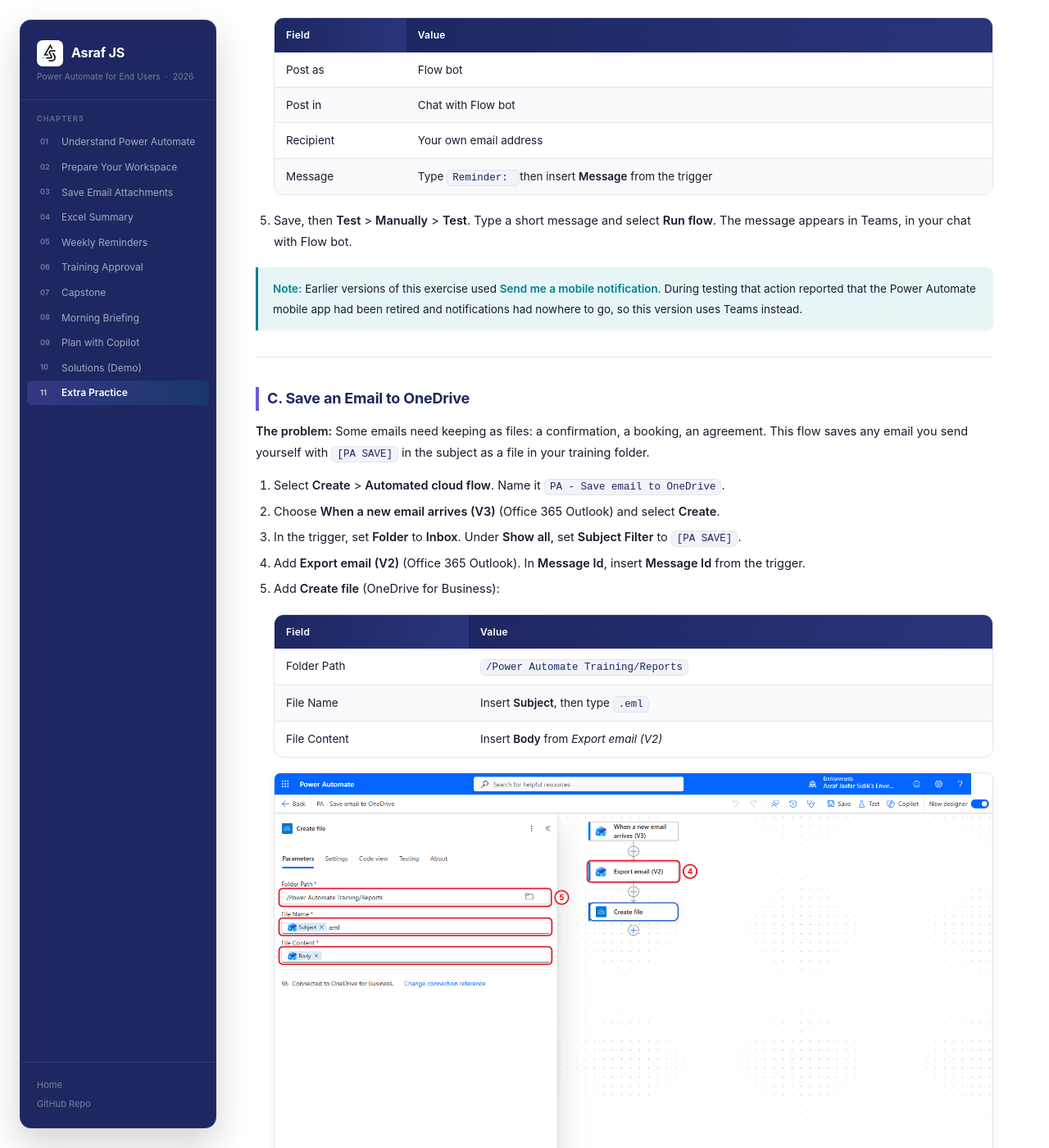
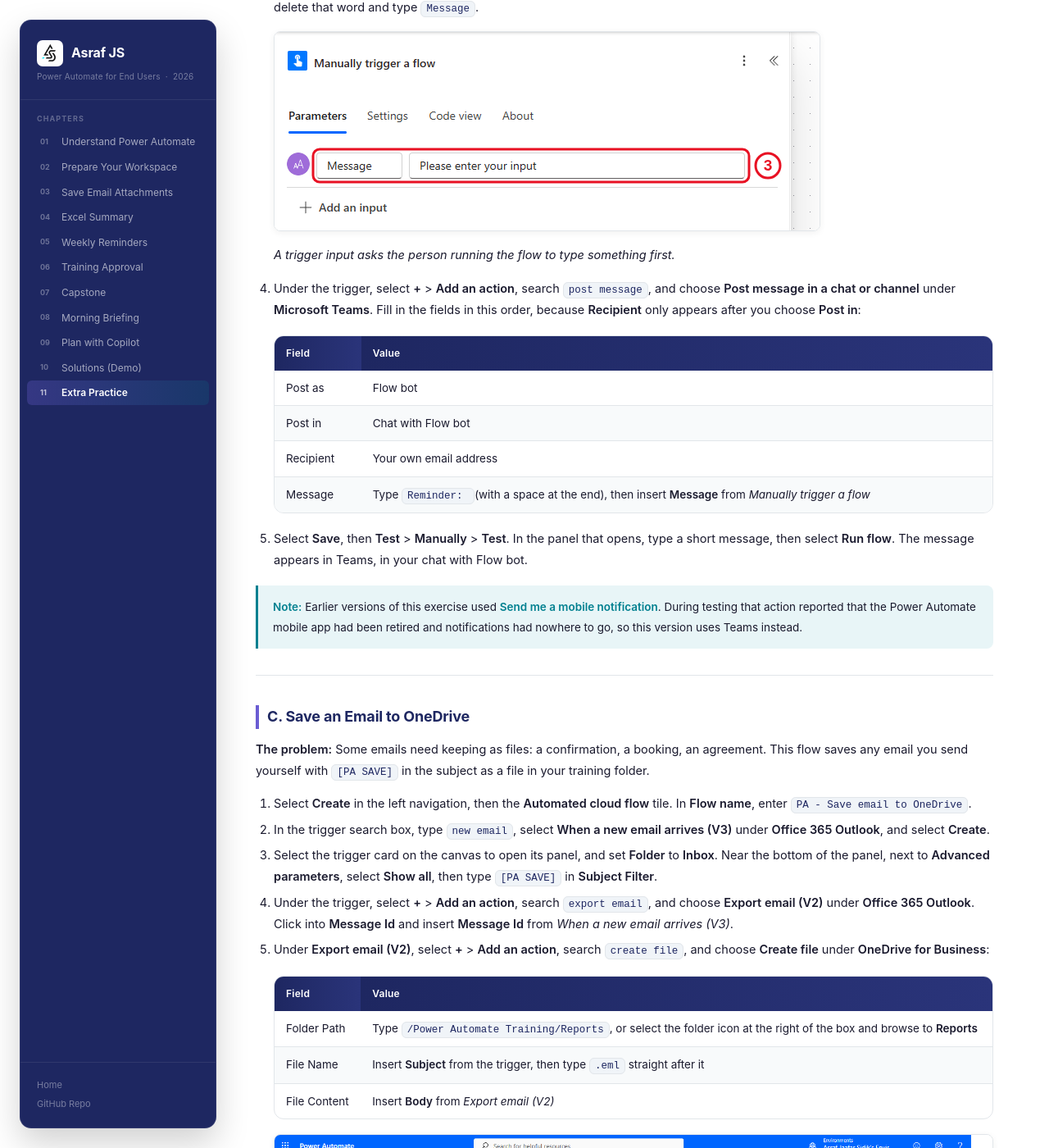
Before and after one commit to Asraf-JS/Microsoft-Power-Automate, a Jekyll site: the page built from 11-extra-practice/README.md, in a window 1280 px wide and 1400 px high, scrolled down 2446 px. Shown: the whole window at 82% size. Built offline with Jekyll 4.4.1, drawn with Linux system fonts in a browser that asks for light colours; our own code applies the rules of GitHub Pages for plain Markdown files; some of the changed text lies outside the part shown.

Commit message:
Spell out steps in Chapters 1, 2, 9, 10 and 11 (in progress)
Co-Authored-By: Claude Opus 5.5 <noreply@anthropic.com>
Claude-Session: https://claude.ai/code/session_0148JuJBH345Ssc55f3b2yvv

```diff
--- a/11-extra-practice/README.md
+++ b/11-extra-practice/README.md
@@ -21,28 +21,35 @@ Four small flows for when you finish early, or for practice back at your desk. E
 
 > **Tip:** Turn each flow off when you've finished testing, unless you want to keep using it. Open it from **My flows** and select **Turn off** in the toolbar, where **Turn on** was.
 
+> **How the steps work:** the designer basics are the same as in Chapter 3.
+>
+> - **Add an action:** on the canvas, select the **+** under the last step, then **Add an action**. Type the action's name in the search box and pick it under the named connector.
+> - **Insert a value:** click into the field, then select the lightning bolt icon beside the box (or type `/` and choose **Insert dynamic content**) and pick the value. If you can't see it, select **See more** under the step's name, or type the value's name in the picker's search box.
+> - **Save** and **Test** are at the top right of the designer.
+
 ---
 
 ## A. Flagged Email to To Do
 
 **The problem:** You flag emails to come back to, then forget about them. This flow adds every flagged email to your personal To Do list.
 
-1. Select **Create** > **Automated cloud flow**. Name it `PA - Flagged email to To Do`.
-2. Choose the trigger **When an email is flagged (V4)** (Office 365 Outlook) and select **Create**.
-3. In the trigger, set **Folder** to **Inbox**.
-4. Add **Add a to-do (V3)** (Microsoft To Do (Business)):
+1. Select **Create** in the left navigation, then the **Automated cloud flow** tile. In **Flow name**, enter `PA - Flagged email to To Do`.
+2. In the trigger search box, type `flagged`, select **When an email is flagged (V4)** under **Office 365 Outlook**, and select **Create**.
+3. Select the trigger card on the canvas to open its panel on the left, and set **Folder** to **Inbox**.
+4. Under the trigger, select **+** > **Add an action**, search `to-do`, and choose **Add a to-do (V3)** under **Microsoft To Do (Business)**. Open the **To-do List** dropdown and pick **Tasks**, then fill in the other two fields:
 
    | Field | Value |
    |-------|-------|
-   | To-do List | Tasks |
-   | Title | Type `Follow up: ` then insert **Subject** |
+   | Title | Type `Follow up: ` (with a space at the end), then insert **Subject** |
    | Body Content | Type `From ` then insert **From** |
 
    ![Add a to-do with the Tasks list, a title built from Follow up and the Subject token, and the From token in the body](./images/11-01-todo.png)
 
    *The flagged email's subject becomes the task title.*
 
-5. Save, then **Test** > **Manually** > **Test**. Flag any email in your Outlook inbox. Within a minute, the task appears in Microsoft To Do.
+   > **Note:** After you pick **Tasks**, the To-do List field may show a long ID instead of the name. That's normal.
+
+5. Select **Save**, then **Test** > **Manually** > **Test**. In Outlook, flag any email in your inbox. Within a minute, the task appears in Microsoft To Do.
 
 ---
 
@@ -50,24 +57,24 @@ Four small flows for when you finish early, or for practice back at your desk. E
 
 **The problem:** You think of something and want a quick reminder where you'll see it. This instant flow asks you for a message and sends it to you as a Teams chat from Flow bot. It only posts in your own chat with Flow bot.
 
-1. Select **Create** > **Instant cloud flow**. Name it `PA - Send me a note`.
-2. Choose **Manually trigger a flow** and select **Create**.
-3. Select the trigger, then **+ Add an input** > **Text**. Rename the input from *Input* to `Message`.
+1. Select **Create** in the left navigation, then the **Instant cloud flow** tile. In **Flow name**, enter `PA - Send me a note`.
+2. Under **Choose how to trigger this flow**, select **Manually trigger a flow**, then select **Create**.
+3. Select the trigger card on the canvas. In its panel, select **+ Add an input**, then **Text**. Select the first box, which reads *Input*, delete that word and type `Message`.
 
    ![Manually trigger a flow with a Text input named Message](./images/11-02-input.png)
 
    *A trigger input asks the person running the flow to type something first.*
 
-4. Add **Post message in a chat or channel** (Microsoft Teams):
+4. Under the trigger, select **+** > **Add an action**, search `post message`, and choose **Post message in a chat or channel** under **Microsoft Teams**. Fill in the fields in this order, because **Recipient** only appears after you choose **Post in**:
 
    | Field | Value |
    |-------|-------|
    | Post as | Flow bot |
    | Post in | Chat with Flow bot |
    | Recipient | Your own email address |
-   | Message | Type `Reminder: ` then insert **Message** from the trigger |
+   | Message | Type `Reminder: ` (with a space at the end), then insert **Message** from *Manually trigger a flow* |
 
-5. Save, then **Test** > **Manually** > **Test**. Type a short message and select **Run flow**. The message appears in Teams, in your chat with Flow bot.
+5. Select **Save**, then **Test** > **Manually** > **Test**. In the panel that opens, type a short message, then select **Run flow**. The message appears in Teams, in your chat with Flow bot.
 
 > **Note:** Earlier versions of this exercise used **Send me a mobile notification**. During testing that action reported that the Power Automate mobile app had been retired and notifications had nowhere to go, so this version uses Teams instead.
 
@@ -77,23 +84,23 @@ Four small flows for when you finish early, or for practice back at your desk. E
 
 **The problem:** Some emails need keeping as files: a confirmation, a booking, an agreement. This flow saves any email you send yourself with `[PA SAVE]` in the subject as a file in your training folder.
 
-1. Select **Create** > **Automated cloud flow**. Name it `PA - Save email to OneDrive`.
-2. Choose **When a new email arrives (V3)** (Office 365 Outlook) and select **Create**.
-3. In the trigger, set **Folder** to **Inbox**. Under **Show all**, set **Subject Filter** to `[PA SAVE]`.
-4. Add **Export email (V2)** (Office 365 Outlook). In **Message Id**, insert **Message Id** from the trigger.
-5. Add **Create file** (OneDrive for Business):
+1. Select **Create** in the left navigation, then the **Automated cloud flow** tile. In **Flow name**, enter `PA - Save email to OneDrive`.
+2. In the trigger search box, type `new email`, select **When a new email arrives (V3)** under **Office 365 Outlook**, and select **Create**.
+3. Select the trigger card on the canvas to open its panel, and set **Folder** to **Inbox**. Near the bottom of the panel, next to **Advanced parameters**, select **Show all**, then type `[PA SAVE]` in **Subject Filter**.
+4. Under the trigger, select **+** > **Add an action**, search `export email`, and choose **Export email (V2)** under **Office 365 Outlook**. Click into **Message Id** and insert **Message Id** from *When a new email arrives (V3)*.
+5. Under **Export email (V2)**, select **+** > **Add an action**, search `create file`, and choose **Create file** under **OneDrive for Business**:
 
    | Field | Value |
    |-------|-------|
-   | Folder Path | `/Power Automate Training/Reports` |
-   | File Name | Insert **Subject**, then type `.eml` |
+   | Folder Path | Type `/Power Automate Training/Reports`, or select the folder icon at the right of the box and browse to **Reports** |
+   | File Name | Insert **Subject** from the trigger, then type `.eml` straight after it |
    | File Content | Insert **Body** from *Export email (V2)* |
 
    ![Export email and Create file actions with the Reports folder, Subject.eml as the file name and the exported body as content](./images/11-03-save-email.png)
 
    *Export email turns the message into a file. Create file saves it.*
 
-6. Save and **Test**. Send yourself an email with the subject `[PA SAVE] Booking confirmation`. A `.eml` file appears in Reports. Double-click it to open it in Outlook.
+6. Select **Save**, then **Test** > **Manually** > **Test**. In Outlook, send yourself an email with the subject `[PA SAVE] Booking confirmation`. A `.eml` file appears in Reports. Double-click it to open it in Outlook.
 
 ---
 
@@ -101,22 +108,22 @@ Four small flows for when you finish early, or for practice back at your desk. E
 
 **The problem:** You want to keep up with Power Automate news without checking the blog. This flow emails you whenever a new post is published.
 
-1. Select **Create** > **Automated cloud flow**. Name it `PA - Power Platform news`.
-2. Search for `RSS`, choose **When a feed item is published**, and select **Create**.
-3. In **The RSS feed URL**, paste the Microsoft Power Platform blog feed from the copy-paste page.
-4. Add **Send an email (V2)** (Office 365 Outlook):
+1. Select **Create** in the left navigation, then the **Automated cloud flow** tile. In **Flow name**, enter `PA - Power Platform news`.
+2. In the trigger search box, type `RSS`, select **When a feed item is published**, and select **Create**.
+3. Select the trigger card on the canvas. In **The RSS feed URL**, paste the Microsoft Power Platform blog feed from the copy-paste page.
+4. Under the trigger, select **+** > **Add an action**, search `send an email`, and choose **Send an email (V2)** under **Office 365 Outlook**:
 
    | Field | Value |
    |-------|-------|
-   | To | Your own email address |
-   | Subject | Type `New post: ` then insert **Feed title** |
+   | To | Type your own email address and select it from the suggestions |
+   | Subject | Type `New post: ` (with a space at the end), then insert **Feed title** |
    | Body | Insert **Feed summary**, press Enter, then insert **Primary feed link** |
 
    ![RSS trigger with the blog feed URL and Send an email with the feed title, summary and link](./images/11-04-rss.png)
 
-   *The RSS connector watches a public web feed. It reads, and never writes, anything.*
+   *The RSS connector watches a public web feed. It reads, and never writes, anything. Ignore any extra fields such as **Importance**; leave them as they are.*
 
-5. Save, then select **Back** (top left) to reach the flow's details page, and select **Turn on** in the toolbar. The next new blog post arrives in your inbox.
+5. Select **Save**, then select **Back** (top left) to reach the flow's details page, and select **Turn on** in the toolbar. The next new blog post arrives in your inbox.
 
    ![The flow details toolbar with Turn on](./images/11-05-turn-on.png)
 
```
Also changed, not shown: 01-understand-power-automate/README.md (+5 -5 lines), 02-prepare-workspace/README.md (+8 -8 lines), 02-prepare-workspace/copy-paste.md (+14 -2 lines), 09-plan-with-copilot/README.md (+7 -7 lines), 09-plan-with-copilot/copy-paste.md (+4 -2 lines), 10-environments-and-solutions/README.md (+12 -12 lines).
